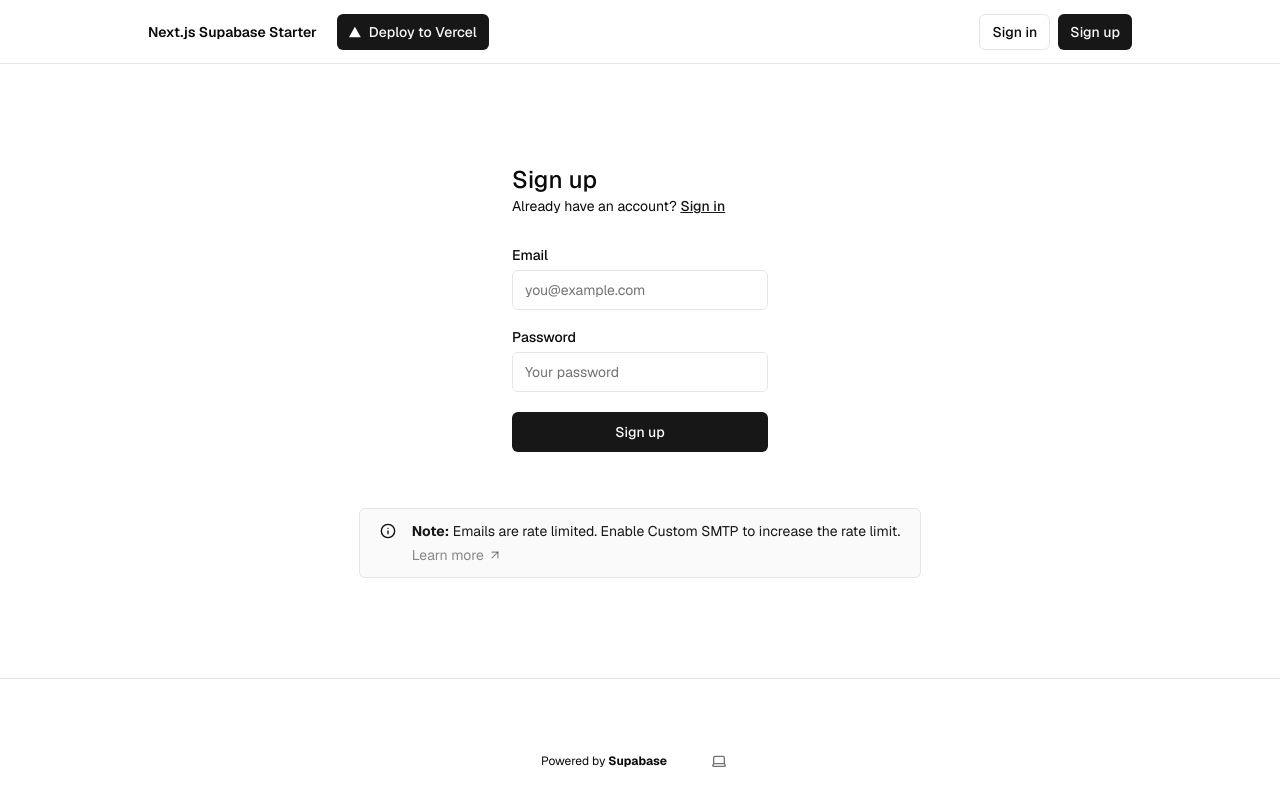
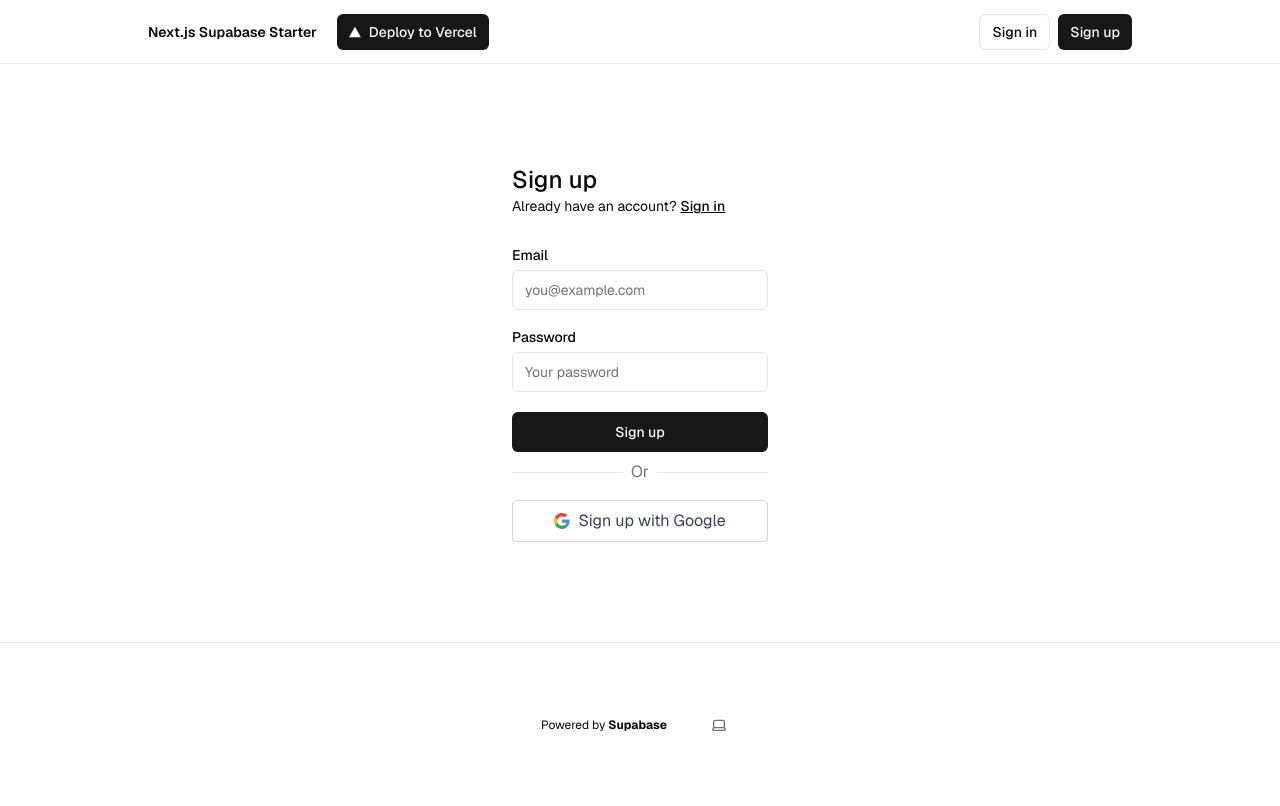
Before and after one commit to gbennett00/weekly-planner, a Next.js app: page /sign-up in a window 1280 px wide. Shown: the top 806 px of the page. Built offline with nearby package versions, Linux system fonts and the light colour scheme; no server answers.

Commit message:
Add google sign on

```diff
--- a/app/(auth-pages)/sign-in/page.tsx
+++ b/app/(auth-pages)/sign-in/page.tsx
@@ -1,44 +1,10 @@
-import { signInAction } from "@/app/actions";
-import { FormMessage, Message } from "@/components/form-message";
-import { SubmitButton } from "@/components/submit-button";
-import { Input } from "@/components/ui/input";
-import { Label } from "@/components/ui/label";
-import Link from "next/link";
+import AuthForm from "@/components/auth-form";
+import { Message } from "@/components/form-message";
 
-export default async function Login(props: { searchParams: Promise<Message> }) {
+export default async function Login(props: { searchParams: Promise<Message>, description: string}) {
   const searchParams = await props.searchParams;
+
   return (
-    <form className="flex-1 flex flex-col min-w-64">
-      <h1 className="text-2xl font-medium">Sign in</h1>
-      <p className="text-sm text-foreground">
-        Don't have an account?{" "}
-        <Link className="text-foreground font-medium underline" href="/sign-up">
-          Sign up
-        </Link>
-      </p>
-      <div className="flex flex-col gap-2 [&>input]:mb-3 mt-8">
-        <Label htmlFor="email">Email</Label>
-        <Input name="email" placeholder="you@example.com" required />
-        <div className="flex justify-between items-center">
-          <Label htmlFor="password">Password</Label>
-          <Link
-            className="text-xs text-foreground underline"
-            href="/forgot-password"
-          >
-            Forgot Password?
-          </Link>
-        </div>
-        <Input
-          type="password"
-          name="password"
-          placeholder="Your password"
-          required
-        />
-        <SubmitButton pendingText="Signing In..." formAction={signInAction}>
-          Sign in
-        </SubmitButton>
-        <FormMessage message={searchParams} />
-      </div>
-    </form>
+    <AuthForm isLogin={true} searchParams={searchParams} />
   );
 }
--- a/app/(auth-pages)/sign-up/page.tsx
+++ b/app/(auth-pages)/sign-up/page.tsx
@@ -1,10 +1,5 @@
-import { signUpAction } from "@/app/actions";
 import { FormMessage, Message } from "@/components/form-message";
-import { SubmitButton } from "@/components/submit-button";
-import { Input } from "@/components/ui/input";
-import { Label } from "@/components/ui/label";
-import Link from "next/link";
-import { SmtpMessage } from "../smtp-message";
+import AuthForm from "@/components/auth-form";
 
 export default async function Signup(props: {
   searchParams: Promise<Message>;
@@ -19,33 +14,6 @@ export default async function Signup(props: {
   }
 
   return (
-    <>
-      <form className="flex flex-col min-w-64 max-w-64 mx-auto">
-        <h1 className="text-2xl font-medium">Sign up</h1>
-        <p className="text-sm text text-foreground">
-          Already have an account?{" "}
-          <Link className="text-primary font-medium underline" href="/sign-in">
-            Sign in
-          </Link>
-        </p>
-        <div className="flex flex-col gap-2 [&>input]:mb-3 mt-8">
-          <Label htmlFor="email">Email</Label>
-          <Input name="email" placeholder="you@example.com" required />
-          <Label htmlFor="password">Password</Label>
-          <Input
-            type="password"
-            name="password"
-            placeholder="Your password"
-            minLength={6}
-            required
-          />
-          <SubmitButton formAction={signUpAction} pendingText="Signing up...">
-            Sign up
-          </SubmitButton>
-          <FormMessage message={searchParams} />
-        </div>
-      </form>
-      <SmtpMessage />
-    </>
+    <AuthForm isLogin={false} searchParams={searchParams} />
   );
 }
--- a/app/actions.ts
+++ b/app/actions.ts
@@ -37,6 +37,22 @@ export const signUpAction = async (formData: FormData) => {
       "Thanks for signing up! Please check your email for a verification link.",
     );
   }
+};
+
+export const googleSignInAction = async () => {
+  const supabase = await createClient();
+  const origin = (await headers()).get("origin");
+  const { data, error } = await supabase.auth.signInWithOAuth({
+    provider: 'google',
+    options: {
+      redirectTo: `${origin}/auth/callback`,
+    },
+  })
+  if (error) {
+    console.error("google error: " + error.code + " " + error.message);
+    return encodedRedirect("error", "/sign-in", error.message);
+  }
+  return redirect(data?.url);
 };
 
 export const signInAction = async (formData: FormData) => {
--- /dev/null
+++ b/components/auth-form.tsx
@@ -0,0 +1,53 @@
+import { signInAction, signUpAction } from "@/app/actions";
+import { FormMessage, Message } from "@/components/form-message";
+import Or from "@/components/form-or";
+import GoogleSignIn from "@/components/google-sign-in";
+import { SubmitButton } from "@/components/submit-button";
+import { Input } from "@/components/ui/input";
+import { Label } from "@/components/ui/label";
+import Link from "next/link";
+
+export default async function AuthForm(props: { isLogin: boolean, searchParams: Message }) {
+  const authAction = props.isLogin ? signInAction : signUpAction;
+  const description = props.isLogin ? "Sign in" : "Sign up";
+
+  return (
+    <div className="flex-1 flex flex-col min-w-64">
+      <form >
+        <h1 className="text-2xl font-medium">{description}</h1>
+        <p className="text-sm text-foreground">
+          {props.isLogin ? "Don't have an account?" : "Already have an account?"}{" "}
+          <Link className="text-foreground font-medium underline" href={props.isLogin ? "/sign-up" : "/sign-in"}>
+            {props.isLogin ? "Sign up" : "Sign in"}
+          </Link>
+        </p>
+        <div className="flex flex-col gap-2 [&>input]:mb-3 mt-8">
+          <Label htmlFor="email">Email</Label>
+          <Input name="email" placeholder="you@example.com" required />
+          <div className="flex justify-between items-center">
+            <Label htmlFor="password">Password</Label>
+            {props.isLogin && <Link
+              className="text-xs text-foreground underline"
+              href="/forgot-password"
+            >
+              Forgot Password?
+            </Link>}
+          </div>
+          <Input
+            type="password"
+            name="password"
+            placeholder="Your password"
+            {...(props.isLogin ? {} : { minLength: 6 })} // Only add minLength in sign up form
+            required
+          />
+          <SubmitButton pendingText={props.isLogin ? "Signing In..." : "Signing up..."} formAction={authAction}>
+            {description}
+          </SubmitButton>
+          <FormMessage message={props.searchParams} />
+        </div>
+      </form>
+      <Or />
+      <GoogleSignIn description={`${props.isLogin ? "Sign in" : "Sign up"} with Google`}/>
+    </div>
+  )
+}
--- /dev/null
+++ b/components/form-or.tsx
@@ -0,0 +1,9 @@
+export default function Or() {
+  return (
+    <div className="flex items-center justify-center">
+      <span className="border-b w-full"></span>
+      <span className="px-2 text-gray-500">Or</span>
+      <span className="border-b w-full"></span>
+    </div>
+  );
+}
--- /dev/null
+++ b/components/google-sign-in.tsx
@@ -0,0 +1,30 @@
+import { googleSignInAction } from "@/app/actions";
+
+export default function GoogleSignIn({ description }: { description: string }) {
+  return (
+    <button
+      onClick={googleSignInAction}
+      className="w-full p-2 mt-4 bg-white border border-gray-300 text-gray-700 rounded hover:bg-gray-100 flex items-center justify-center"
+    >
+      <svg className="w-4 h-4 mr-2" viewBox="0 0 24 24">
+        <path
+          fill="#EA4335"
+          d="M5.26620003,9.76452941 C6.19878754,6.93863203 8.85444915,4.90909091 12,4.90909091 C13.6909091,4.90909091 15.2181818,5.50909091 16.4181818,6.49090909 L19.9090909,3 C17.7818182,1.14545455 15.0545455,0 12,0 C7.27006974,0 3.1977497,2.69829785 1.23999023,6.65002441 L5.26620003,9.76452941 Z"
+        />
+        <path
+          fill="#34A853"
+          d="M16.0407269,18.0125889 C14.9509167,18.7163016 13.5660892,19.0909091 12,19.0909091 C8.86648613,19.0909091 6.21911939,17.076871 5.27698177,14.2678769 L1.23746264,17.3349879 C3.19279051,21.2936293 7.26500293,24 12,24 C14.9328362,24 17.7353462,22.9573905 19.834192,20.9995801 L16.0407269,18.0125889 Z"
+        />
+        <path
+          fill="#4A90E2"
+          d="M19.834192,20.9995801 C22.0291676,18.9520994 23.4545455,15.903663 23.4545455,12 C23.4545455,11.2909091 23.3454545,10.5818182 23.1818182,9.90909091 L12,9.90909091 L12,14.4545455 L18.4363636,14.4545455 C18.1187732,16.013626 17.2662994,17.2212117 16.0407269,18.0125889 L19.834192,20.9995801 Z"
+        />
+        <path
+          fill="#FBBC05"
+          d="M5.27698177,14.2678769 C5.03832634,13.556323 4.90909091,12.7937589 4.90909091,12 C4.90909091,11.2182781 5.03443647,10.4668121 5.26620003,9.76452941 L1.23999023,6.65002441 C0.43658717,8.26043162 0,10.0753848 0,12 C0,13.9195484 0.444780743,15.7301709 1.23746264,17.3349879 L5.27698177,14.2678769 Z"
+        />
+      </svg>
+      { description}
+    </button>
+  )
+}
```
Also changed, not shown: 1 other file (tests, documents, lock files or other folders).
